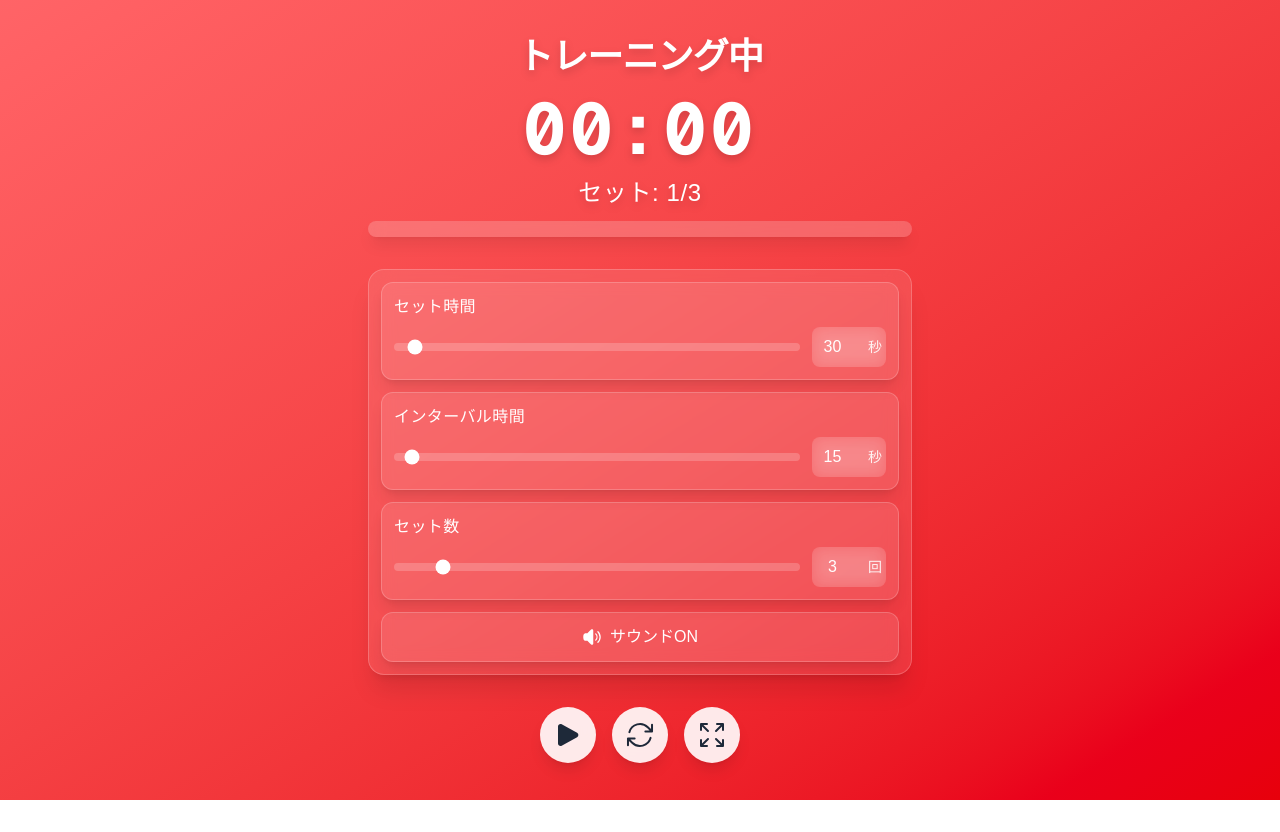
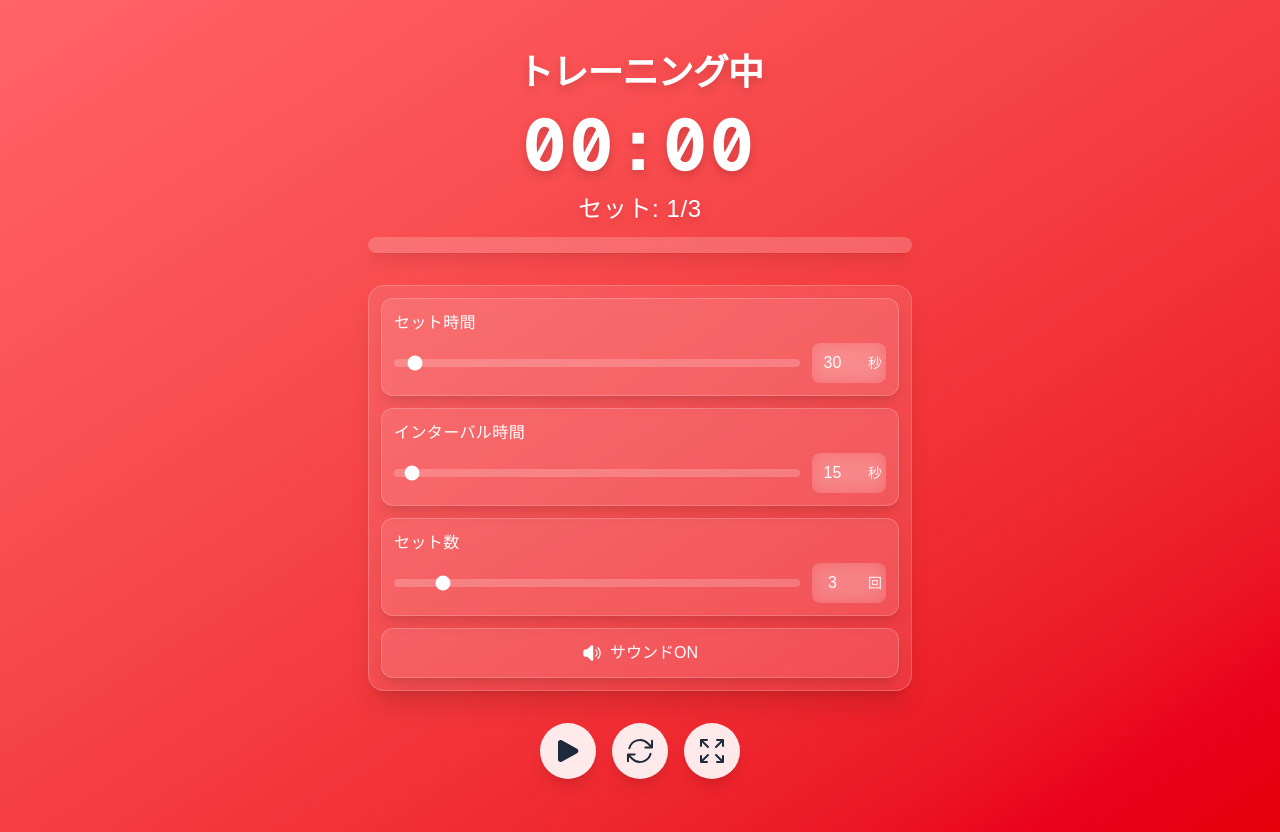
Before and after one commit to agenda23/training-timer, a Next.js app: page / in a window 1280 px wide. Before the commit the page ends 800 px from the top, so only its background shows below. Built offline with nearby package versions, Linux system fonts and the light colour scheme; no server answers.

Commit message:
UI改善: 画面表示をビューポート基準に変更

```diff
--- a/src/components/Timer.tsx
+++ b/src/components/Timer.tsx
@@ -181,11 +181,11 @@ export default function Timer() {
   const progress = (currentTime / (isResting ? settings.intervalTime : settings.setTime)) * 100;
 
   return (
-    <div className={`w-full min-h-[100dvh] flex items-center justify-center ${
+    <div className={`w-full min-h-[100vh] flex items-center justify-center ${
       isResting ? 'bg-gradient-to-br from-green-400 to-green-600' : 'bg-gradient-to-br from-red-400 to-red-600'
     } ${isFullscreen ? 'fixed inset-0 z-50' : ''}`}>
-      <div className="w-full max-w-md sm:max-w-lg lg:max-w-xl relative py-4 px-4">
-        <div className="flex flex-col gap-3 sm:gap-4">
+      <div className="w-full h-full max-w-md sm:max-w-lg lg:max-w-xl relative py-4 px-4">
+        <div className="flex flex-col justify-center min-h-[100vh] gap-3 sm:gap-4">
           <div className="text-center text-white">
             <h1 className="text-2xl sm:text-3xl lg:text-4xl font-bold tracking-tight drop-shadow-lg">
               {isResting ? '休憩中' : 'トレーニング中'}
```
